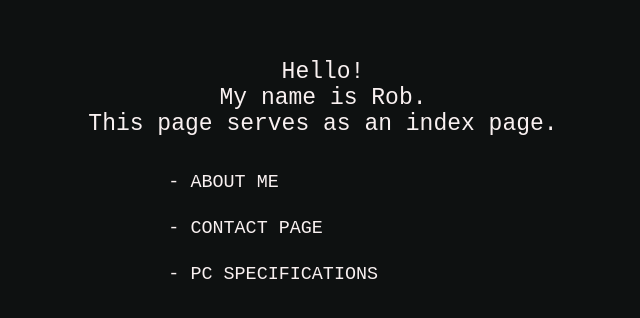
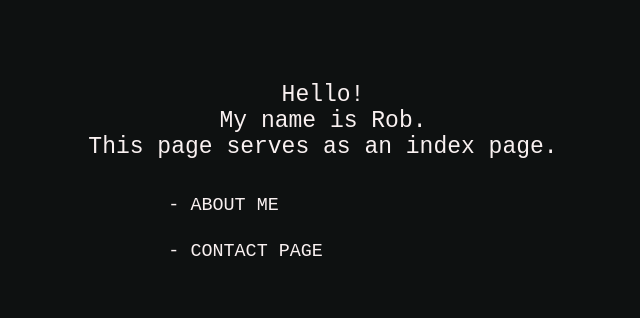
Before and after one commit to robkraseu/robkraseu.github.io, a plain HTML site: page index.html in a window 1280 px wide. Shown: the part 228-546 px from the top of the page, without its empty margins (317-957 px from the left). Drawn offline with Linux system fonts and the light colour scheme.

Commit message:
Update index.html

```diff
--- a/index.html
+++ b/index.html
@@ -21,8 +21,7 @@
         <p style="font-size: 23px;">Hello!<br> My name is Rob.<br>This page serves as an index page. </p>
         <div class="nav">
             <a href="https://robkraseu.github.io/about">- ABOUT ME</a><br>
-            <a href="https://robkraseu.github.io/contact">- CONTACT PAGE</a><br>
-            <a href="https://robkraseu.github.io/computer-specs">- PC SPECIFICATIONS</a>
+            <a href="https://robkraseu.github.io/contact">- CONTACT PAGE</a>
         </div>
     </div>
 </body>
```
